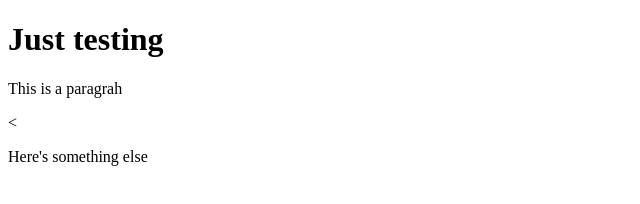
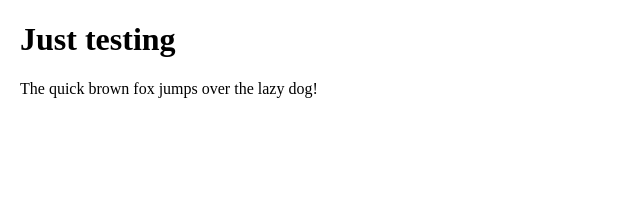
Before and after one commit to sanujallow/git-test, a website: page index.html in a window 1280 px wide. Shown: the whole page, without its empty margins (0-640 px from the left). Drawn offline with Linux system fonts and the light colour scheme.

Commit message:
fourth commit

```diff
--- a/index.html
+++ b/index.html
@@ -5,10 +5,13 @@
   <meta name="viewport" content="width=device-width, initial-scale=1.0">
   <meta http-equiv="X-UA-Compatible" content="ie=edge">
   <title>Document</title>
+
+  <style>
+    body {margin: 20px}
+  </style>
 </head>
 <body>
   <h1>Just testing</h1>
-  <p>This is a paragrah</p>
-  <<p>Here's something else</p>
+  <p>The quick brown fox jumps over the lazy dog!</p>
 </body>
 </html>
```
Also changed, not shown: package.json (added, +24 -0 lines), 1 other file.
